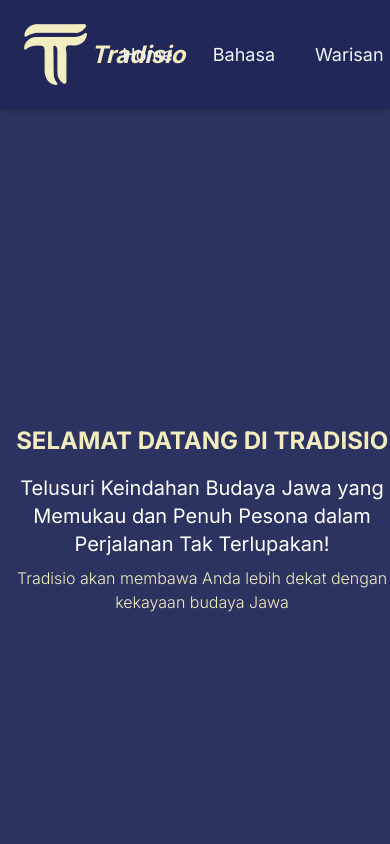
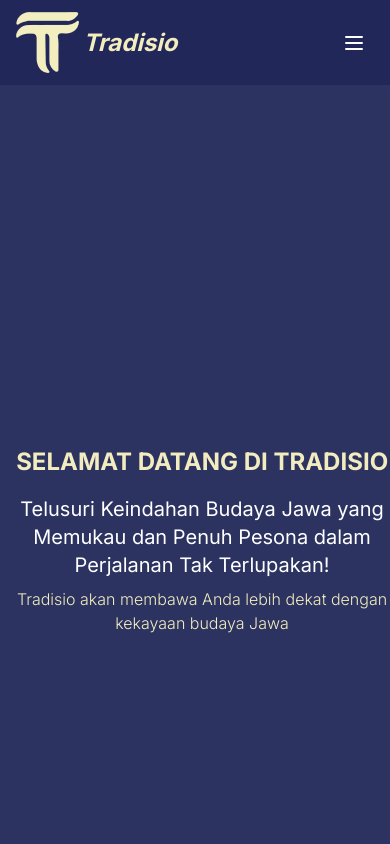
Before and after one commit to princeofverry/Sinau-Web, a Next.js app: page / in a window 390 px wide. Shown: the top 844 px of the page. Built offline with nearby package versions, Linux system fonts and the light colour scheme.

Commit message:
responsive navbar

```diff
--- a/src/app/HalamanUtama/index.js
+++ b/src/app/HalamanUtama/index.js
@@ -5,7 +5,7 @@
 const HalamanUtama = () => {
   return (
     <>
-      <div name="about" className="mt-16 h-screen bg-[#2C3361] text-gray-300">
+      <div name="about" className="h-screen bg-[#2C3361] text-gray-300">
         <div className="flex flex-col justify-center items-center w-full h-full">
           <div className="max-w-[1000px] w-full grid sm:grid-cols-2 gap-8 px-4 min-h-max ">
             <div className="sm:text-left font-bold sm:py-8 text-white py-4 mt-16">
--- a/src/app/components/utilities/Navbar/index.js
+++ b/src/app/components/utilities/Navbar/index.js
@@ -1,22 +1,83 @@
+'use client'
 import Link from "next/link";
-import React from "react";
+import React, { useState } from "react";
 import Image from "next/image";
 
 const Navbar = () => {
+  const [navbarOpen, setNavbarOpen] = useState(false);
+
   return (
-    <div className="fixed top-0 left-0 right-0 p-6 flex items-center justify-between bg-[#212759] shadow-md z-50 \">
-      <div className="flex items-center space-x-1 group">
-        <Image src="/Tradisio.png" alt="logo-tradisio" width={30} height={30} className="logo-tradisio group-hover:animate-goyang"/>
-        <p className="text-2xl font-bold italic text-[#F2ECBE]">Tradisio</p>
+    <nav className="w-full bg-[#212759] shadow">
+      <div className="justify-between px-4 mx-auto lg:max-w-7xl md:items-center md:flex md:px-8">
+        <div className="flex items-center justify-between py-3 md:py-5 md:block">
+          <div className="flex items-center space-x-1 group">
+            <Image
+              src="/Tradisio.png"
+              alt="logo-tradisio"
+              width={30}
+              height={30}
+              className="logo-tradisio group-hover:animate-goyang"
+            />
+            <p className="text-2xl font-bold italic text-[#F2ECBE]">Tradisio</p>
+          </div>
+          <div className="md:hidden">
+            <button
+              className="p-2 text-white rounded-md outline-none focus:none focus:none"
+              onClick={() => setNavbarOpen(!navbarOpen)}
+            >
+              {navbarOpen ? (
+                <svg
+                  xmlns="http://www.w3.org/2000/svg"
+                  className="w-6 h-6"
+                  viewBox="0 0 20 20"
+                  fill="currentColor"
+                >
+                  <path
+                    fillRule="evenodd"
+                    d="M4.293 4.293a1 1 0 011.414 0L10 8.586l4.293-4.293a1 1 0 111.414 1.414L11.414 10l4.293 4.293a1 1 0 01-1.414 1.414L10 11.414l-4.293 4.293a1 1 0 01-1.414-1.414L8.586 10 4.293 5.707a1 1 0 010-1.414z"
+                    clipRule="evenodd"
+                  />
+                </svg>
+              ) : (
+                <svg
+                  xmlns="http://www.w3.org/2000/svg"
+                  className="w-6 h-6"
+                  fill="none"
+                  viewBox="0 0 24 24"
+                  stroke="currentColor"
+                  strokeWidth={2}
+                >
+                  <path strokeLinecap="round" strokeLinejoin="round" d="M4 6h16M4 12h16M4 18h16" />
+                </svg>
+              )}
+            </button>
+          </div>
+        </div>
+        <div
+          className={`flex-1 justify-self-center pb-3 mt-8 md:block md:pb-0 md:mt-0 ${
+            navbarOpen ? "block" : "hidden"
+          }`}
+        >
+          <ul className="justify-end md:flex md:space-x-6 md:space-y-0">
+            <li className="text-slate-100 text-lg hover:text-[#F2EEBF] hover:underline hover:font-bold transition-all duration-500">
+              <Link href="/">Home</Link>
+            </li>
+            <li className="text-slate-100 text-lg hover:text-[#F2EEBF] hover:underline hover:font-bold transition-all duration-500">
+              <Link href="/bahasa">Bahasa</Link>
+            </li>
+            <li className="text-slate-100 text-lg hover:text-[#F2EEBF] hover:underline hover:font-bold transition-all duration-500">
+              <Link href="/warisan">Warisan</Link>
+            </li>
+            <li className="text-slate-100 text-lg hover:text-[#F2EEBF] hover:underline hover:font-bold transition-all duration-500">
+              <Link href="/cerita">Cerita</Link>
+            </li>
+            <li className="text-slate-100 text-lg hover:text-[#F2EEBF] hover:underline hover:font-bold transition-all duration-500">
+              <Link href="/wayang">Wayang</Link>
+            </li>
+          </ul>
+        </div>
       </div>
-      <div className="flex items-center space-x-10">
-        <Link href="/" className="text-slate-100 text-lg hover:text-[#F2EEBF] hover:underline hover:font-bold transition-all duration-500">Home</Link>
-        <Link href="/bahasa" className="text-slate-100 text-lg hover:text-[#F2EEBF] hover:underline hover:font-bold transition-all duration-500">Bahasa</Link>
-        <Link href="/warisan" className="text-slate-100 text-lg hover:text-[#F2EEBF] hover:underline hover:font-bold transition-all duration-500">Warisan</Link>
-        <Link href="/cerita" className="text-slate-100 text-lg hover:text-[#F2EEBF] hover:underline hover:font-bold transition-all duration-500">Cerita</Link>
-        <Link href="/wayang" className="text-slate-100 text-lg hover:text-[#F2EEBF] hover:underline hover:font-bold transition-all duration-00">Wayang</Link>
-      </div>
-    </div>
+    </nav>
   );
 };
 
--- a/src/app/globals.css
+++ b/src/app/globals.css
@@ -8,18 +8,6 @@
     height: auto;
 }
 
-@keyframes moveUpDown {
-  0%, 100% {
-    transform: translateY(0);
-  }
-  50% {
-    transform: translateY(-15px); /* Ubah nilai ini untuk mengatur seberapa jauh animasinya */
-  }
-}
-
-.hidden {
-  animation: moveUpDown 3s infinite; /* Ubah durasi animasi atau propertinya sesuai kebutuhan */
-}
 
 
 /* Animasi Mengetik dan Mundur */
--- a/src/app/wayang/page.js
+++ b/src/app/wayang/page.js
@@ -3,7 +3,7 @@
 
 const Wayang = () => {
   return (
-    <div name="about" className="w-full mt-16 h-screen bg-[#2C3361] text-gray-300">
+    <div name="about" className="w-full h-screen bg-[#2C3361] text-gray-300">
       <div className="flex flex-col justify-center items-center w-full h-full">
         <div className="max-w-[1000px] w-full grid sm:grid-cols-2 gap-8 px-4 min-h-max">
           <div className="sm:text-left text-5xl font-bold text-[#F2ECBE] py-8 mt-20">
```
